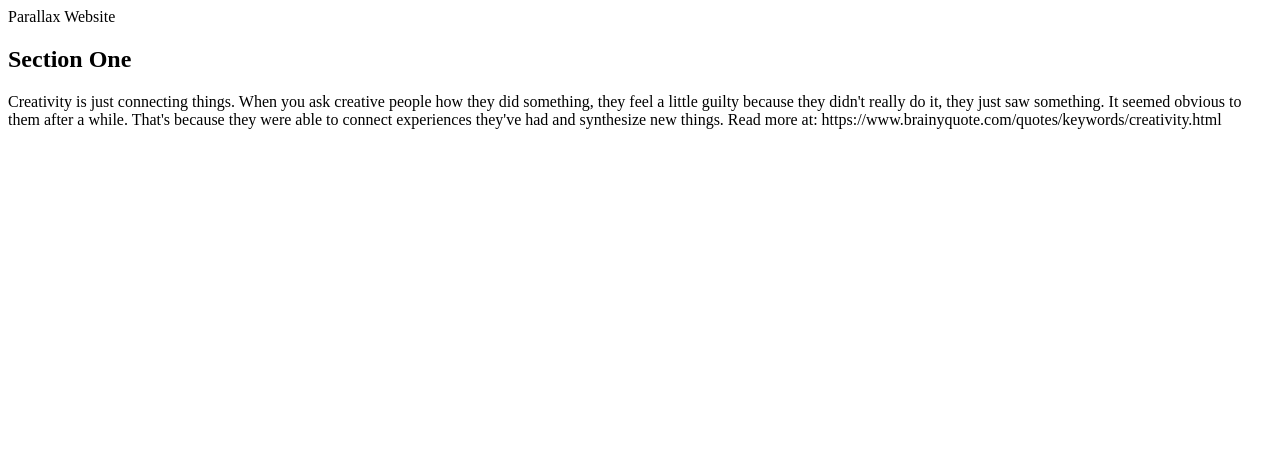
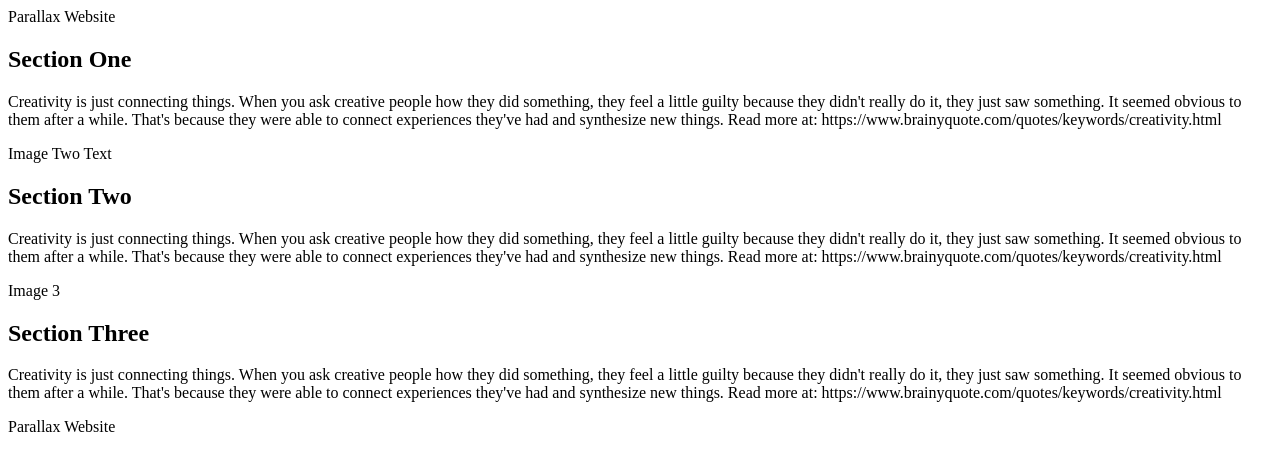
Before and after one commit to lawgotcode/Parallax-Website-With-HTML-CSS, a plain HTML site: page index.html in a window 1280 px wide. Drawn offline with Linux system fonts and the light colour scheme.

Commit message:
second commit

```diff
--- a/index.html
+++ b/index.html
@@ -24,4 +24,49 @@ Read more at: https://www.brainyquote.com/quotes/keywords/creativity.html</p>
 
 
 	</section>
+
+	<div class="img2">
+ <div class="ptext">
+ <span class="border">
+  Image Two Text
+  </span>
+  </div>
+  </div>
+
+  <section class="section section-dark">
+		<h2>Section Two</h2>
+		<p>Creativity is just connecting things. When you ask creative people how they did something, they feel a little guilty because they didn't really do it, they just saw something. It seemed obvious to them after a while. That's because they were able to connect experiences they've had and synthesize new things.
+Read more at: https://www.brainyquote.com/quotes/keywords/creativity.html</p>
+
+
+	</section>
+
+    <div class="img3">
+ <div class="ptext">
+ <span class="border">
+  Image 3
+  </span>
+  </div>
+  </div>
+
+   <section class="section section-dark">
+		<h2>Section Three</h2>
+		<p>Creativity is just connecting things. When you ask creative people how they did something, they feel a little guilty because they didn't really do it, they just saw something. It seemed obvious to them after a while. That's because they were able to connect experiences they've had and synthesize new things.
+Read more at: https://www.brainyquote.com/quotes/keywords/creativity.html</p>
+
+
+	</section>
+
+	<div class="img1">
+ <div class="ptext">
+ <span class="border">
+  Parallax Website
+  </span>
+  </div>
+  </div>
+
+
+
+
 </body>
+</html>
```
